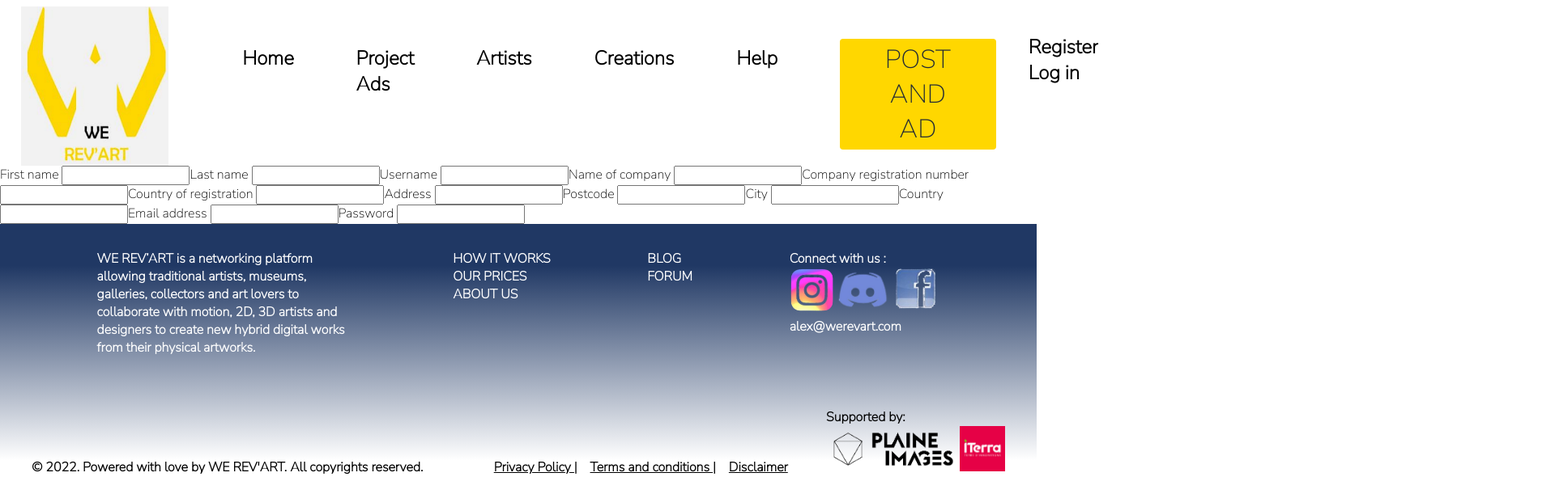
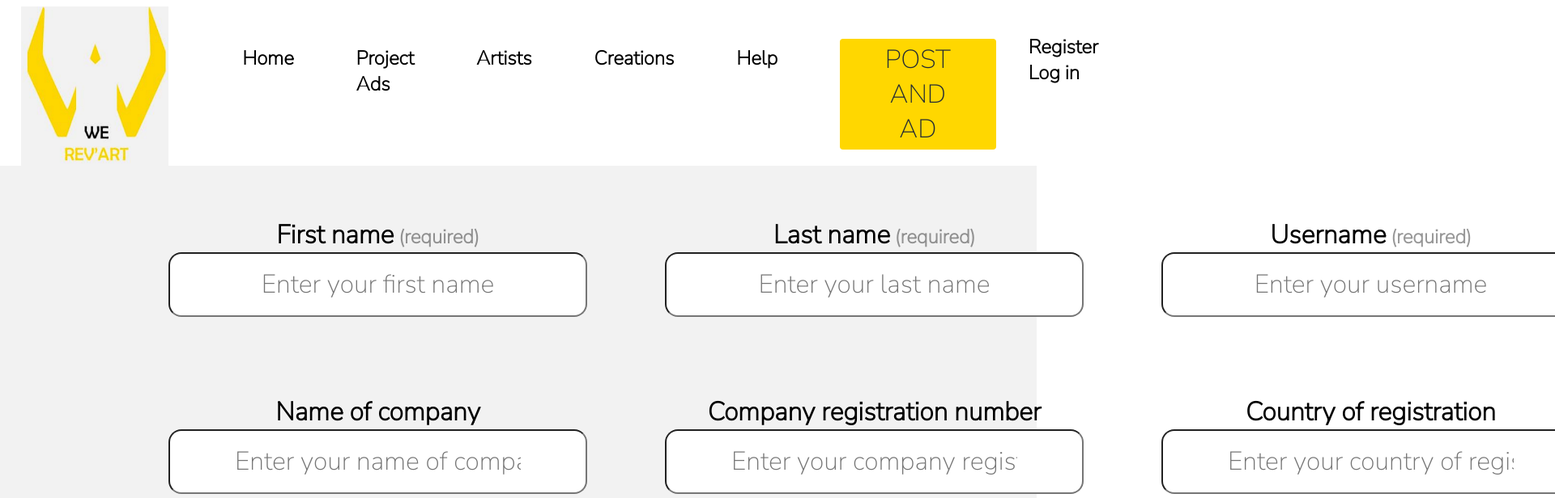
Before and after one commit to WildCodeSchool/2022-03-JS-Remote-404-we_rev_art, a React (Vite) app in the folder frontend/: page /My_Account in a window 1280 px wide. Shown: the top 616 px of the page at 81% size, 1920 px wide, since content can reach past the window. Built offline with nearby package versions, Linux system fonts and the light colour scheme.

Commit message:
adding css to the section

```diff
--- a/frontend/src/components/Field.jsx
+++ b/frontend/src/components/Field.jsx
@@ -1,13 +1,25 @@
 import React from "react";
 import fieldDataArtistAccount from "../data/fieldDataArtistAccount";
+import "../style/Field.css";
 
 function Field() {
   return (
     <div className="field_container">
       {fieldDataArtistAccount.map((el) => (
         <label htmlFor={el.label} className="field_label">
-          {el.label} {el.required === true ? <span> {el.required} </span> : ""}{" "}
-          <input type="text" />
+          <div>
+            {el.label}
+            {el.required ? (
+              <span className="field_span"> (required) </span>
+            ) : (
+              ""
+            )}
+          </div>
+          <input
+            type="text"
+            className="field_input"
+            placeholder={`Enter your ${el.label.toLowerCase()}`}
+          />
         </label>
       ))}
     </div>
--- /dev/null
+++ b/frontend/src/style/Field.css
@@ -0,0 +1,30 @@
+.field_container {
+    display: grid;
+    grid-template-columns: repeat(3, 1fr);
+    padding: 1rem 10rem;
+    background-color: #F2F2F2;
+}
+
+.field_label {
+    display: flex;
+    flex-direction: column;
+    align-items: center;
+    padding: 3rem;
+    font-size: 2rem;
+    font-weight: bold;
+}
+
+.field_input {
+    height: 5rem;
+    padding: 0 5rem;
+    width: fit-content;
+    border-radius: 1rem;
+    font-size: 2rem;
+    text-align: center;
+    display: flex;
+}
+
+.field_span {
+   opacity: 40%;
+   font-size: 1.5rem;
+}
```
Also changed, not shown: frontend/src/style/MyAccount.css (added).
